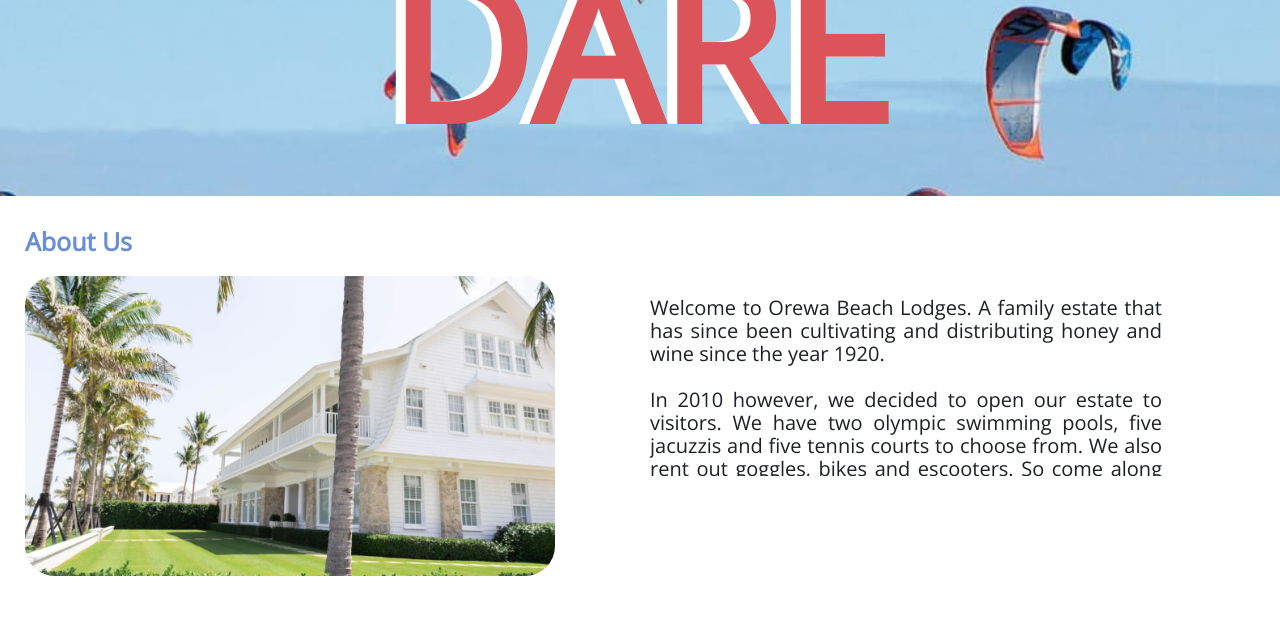
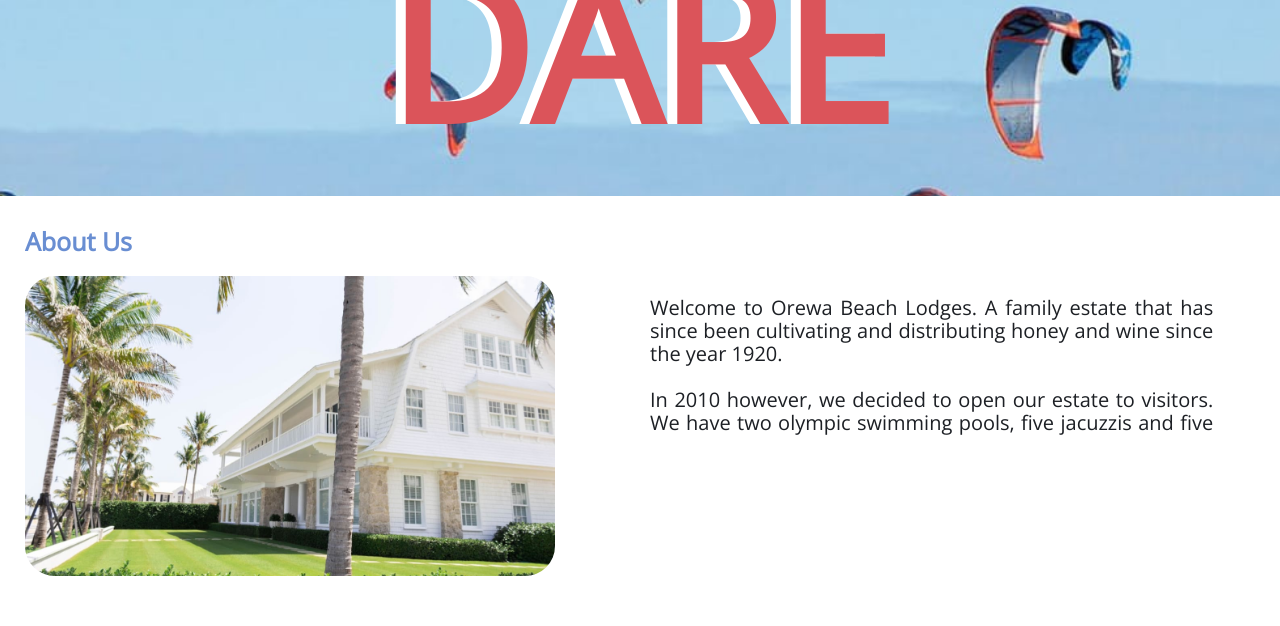
Before and after one commit to amiEnco1995/amiEnco1995-A1_ISCG6420_OrewaBeachLodges, a plain HTML site: page index.html in a window 1280 px wide. Shown: the part 164-790 px from the top of the page. Drawn offline with nearby package versions, Linux system fonts and the light colour scheme; a web font is replaced by a local one.

Commit message:
About description div altered
Changed height from 20rem to 16rem and changed width from 40% to 44%.

```diff
--- a/css/generalWebsite.css
+++ b/css/generalWebsite.css
@@ -53,8 +53,8 @@
 
 .aboutDescDiv {
     display: inline-block;
-    height: 20rem;
-    width: 40%;
+    height: 16rem;
+    width: 44%;
     margin-left: 1rem;
     position: absolute;
     text-align: justify;
```
